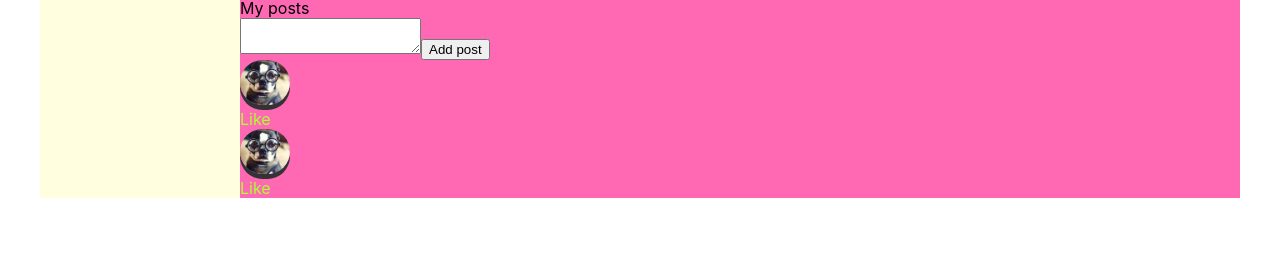
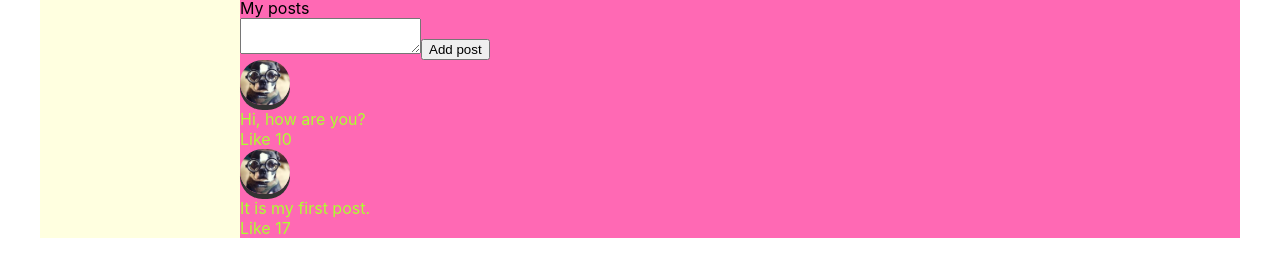
Before and after one commit to piv2003/my-app-2021-REACT, a React (Create React App) app: page / in a window 1280 px wide. Shown: the part 440-716 px from the top of the page. Built offline with nearby package versions, Linux system fonts and the light colour scheme.

Commit message:
16. Урок React JS (props - важнейшая тема)

```diff
--- a/src/components/Profile/MyPosts/MyPosts.jsx
+++ b/src/components/Profile/MyPosts/MyPosts.jsx
@@ -12,9 +12,8 @@ return (
         </div>
 
         <div className={s.posts}>
-            <Post />
-            <Post />
-
+            <Post message = 'Hi, how are you?' like = '10'/>
+            <Post message = 'It is my first post.' like = '17'/>
         </div>
     </div> )
 }
--- a/src/components/Profile/MyPosts/Post/Post.jsx
+++ b/src/components/Profile/MyPosts/Post/Post.jsx
@@ -1,12 +1,16 @@
 import React from 'react';
 import s from './Post.module.css';
 
-const Post = () => {
+const Post = (props) => {
+
 return (
     <div className={s.item}>
         <img src='./img/avatar1.jpg'/>
         <div>
-            <span>Like</span>
+            {props.message}
+            <br />
+            <span>Like </span>
+            {props.like}
         </div>
     </div>
 )
```
